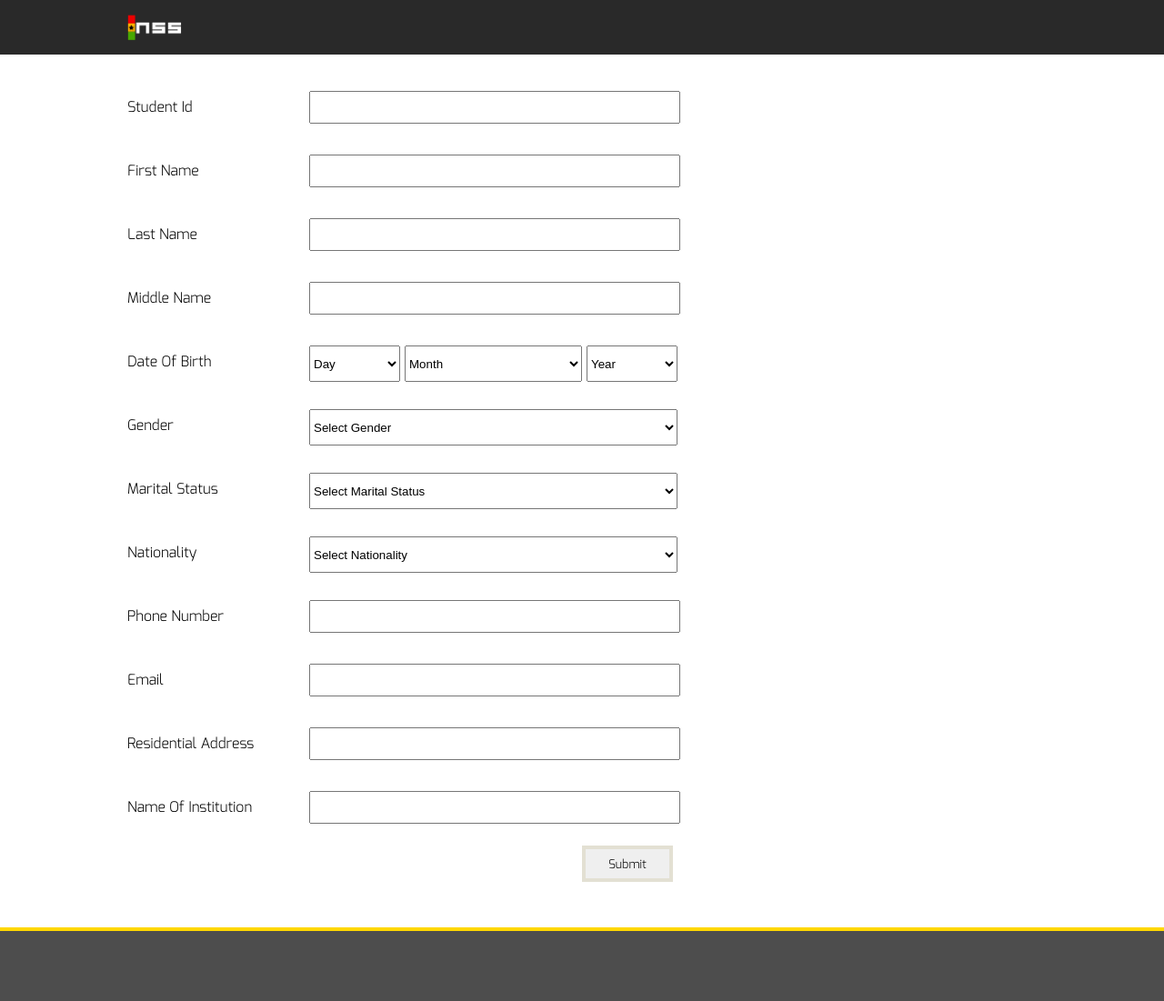
After one commit to Valley-View-University/NSPMS, a PHP site: page /student-form.php in a window 1280 px wide. The commit adds this page. Shown: the whole page at 91% size. Run offline with PHP 8.4, Linux system fonts and the light colour scheme.

Commit message:
student login and signup form

```diff
--- a/css/main.css
+++ b/css/main.css
@@ -184,3 +184,104 @@ body{
 .school:before{
 	content: "\f19d";
 }
+#main{
+	width: 100%;
+	height: 450px;
+}
+#student{
+	width:500px;
+	height:210px;
+	margin: 0 auto;
+	margin-top: 55px;
+}
+#log{
+	 font-family: "exo";
+     text-transform: capitalize;
+     font-size:20px;
+}
+.studntidf{
+	width: 410px;
+	height: 40px;
+	margin-left: 50px;
+	margin-top: 20px;
+	float: left;
+}
+#submit{
+    width: 300px;
+    height: 35px;
+    margin: 0 21%;
+    float: left;
+    font-family: "exo";
+    margin-top: 20px;
+    background-color: #adad44;
+    cursor: pointer;
+     border: 4px solid rgba(138, 115, 12, 0.31);
+    text-transform: capitalize;
+}
+.stdntf{
+ width:300px;
+ height: 35px;
+ padding-left: 4px;
+ margin: 0 auto;
+ font-family: "exo";
+ font-color: #c7c74b;
+ text-transform: capitalize;
+}
+#one{
+	width:100%;
+	float:left;
+	text-align: center;
+}
+#form{
+	width: 1000px;
+	min-height: 100px;
+	margin: 0 auto;
+	margin-top: 20px;
+}
+.finfo{
+	width: 100%;
+	height: 50px;
+	margin-top: 20px;
+	float: left;
+}
+.info{
+	width: 200px;
+	height: 40px;
+	float: left;
+	margin-top: 7px;
+	text-transform: capitalize;
+}
+.drop{
+	width: 305px;
+	height: 40px;
+	text-transform: capitalize;
+}
+.field{
+	width: 400px;
+	height: 30px;
+	margin: 0 auto;
+}
+.dob{
+	width: 500px;
+	height: 40px;
+	float: left;
+}
+.day{
+	width: 100px;
+	height: 40px;
+	float: left;
+	margin-left: 5px;
+	text-transform: capitalize;
+}
+.sub{
+	width: 100px;
+    height: 40px;
+    margin: 0 50%;
+    float: left;
+    font-family: "exo";
+    margin-top: 10px;
+    margin-bottom: 50px;
+    cursor: pointer;
+    border: 4px solid rgba(138, 115, 12, 0.12);
+    text-transform: capitalize;
+}
--- a/index.php
+++ b/index.php
@@ -54,10 +54,10 @@
 	</div>
 </div>
 <div id="qicklnks">
-	<div class="qlinkbx">
+	<a href="student.php"><div class="qlinkbx">
 		<div class="qltopbx"><span class="linkicon regicon"></span></div>
 		<div class="qlinkname"><span>Enroll</span></div>
-	</div>
+	</div></a>
 	<div class="qlinkbx">
 		<div class="qltopbx"><span class="linkicon checkpost"></span></div>
 		<div class="qlinkname"><span>Check Postings</span></div>
--- /dev/null
+++ b/student-form.php
@@ -0,0 +1,109 @@
+<?php
+
+?>
+
+<!DOCTYPE html>
+<html>
+<head>
+<link rel="stylesheet" type="text/css" href="css/main.css">
+<link rel="stylesheet" href="css/font-awesome.css">
+</head>
+
+<body>
+<div id="runner">
+	<div id="contbx">
+		<div id="topbanner">
+			<div id="logobx"></div>
+		</div>
+	</div>
+</div>
+<div id="form">
+<form>
+	<div class="finfo">
+		<div class="info">student id</div>
+		<input type="text" class="field"/>
+	</div>
+	<div class="finfo">
+		<div class="info">first name</div>
+		<input type="text" class="field"/>
+	</div>
+	<div class="finfo">
+		<div class="info">last name</div>
+		<input type="text" class="field"/>
+	</div>
+	<div class="finfo">
+		<div class="info">middle name</div>
+		<input type="text" class="field"/>
+	</div>
+	<div class="finfo">
+		<div class="info">date of birth</div>
+		<div class="dob">
+		  <div>
+			<select style="margin-left:0px;" class="day">
+			 <option value="">day</option>
+			</select>
+		  </div>
+		 <div>
+			<select style="width:195px;" class="day">
+			 <option value="">month</option>
+			</select>
+		 </div>
+		 <div>
+			<select class="day">
+			 <option value="">year</option>
+			</select>
+		 </div>
+		</div>
+	</div>
+	<div class="finfo">
+		<div class="info">gender</div>
+		<div>
+			<select style="width:405px;margin-left:0px;" class="day">
+			 <option value="">select gender</option>
+			 <option value="m">male</option>
+			 <option value="f">female</option>
+			</select>
+		</div>
+	</div>
+	<div class="finfo">
+		<div class="info">marital status</div>
+		<div>
+			<select style="width:405px;margin-left:0px;" class="day">
+			 <option value="">select marital status</option>
+			 <option value="1">single</option>
+			 <option value="2">married</option>
+			 <option value="3">divorced</option>
+			 <option value="4">seperated</option>
+			</select>
+		</div>
+	</div>
+	<div class="finfo">
+		<div class="info">nationality</div>
+		<div>
+			<select style="width:405px;margin-left:0px;" class="day">
+			<option value="">select nationality</option>
+			</select>
+		</div>
+	</div>
+	<div class="finfo">
+		<div class="info">phone number</div>
+		<input type="text" class="field"/>
+	</div>
+	<div class="finfo">
+		<div class="info">email</div>
+		<input type="text" class="field"/>
+	</div>
+	<div class="finfo">
+		<div class="info">residential address</div>
+		<input type="text" class="field"/>
+	</div>
+	<div class="finfo">
+		<div class="info">name of institution</div>
+		<input type="text" class="field"/>
+	</div>
+	<button type="submit" class="sub">submit</button>
+</form>
+</div>
+<div style="height:77px;float:left;" id="footercnt"></div>
+</body>
+</html>
```
Also changed, not shown: inc/voucher.inc (added, +41 -0 lines), student.php (added, +65 -0 lines), test.php (added, +45 -0 lines).
